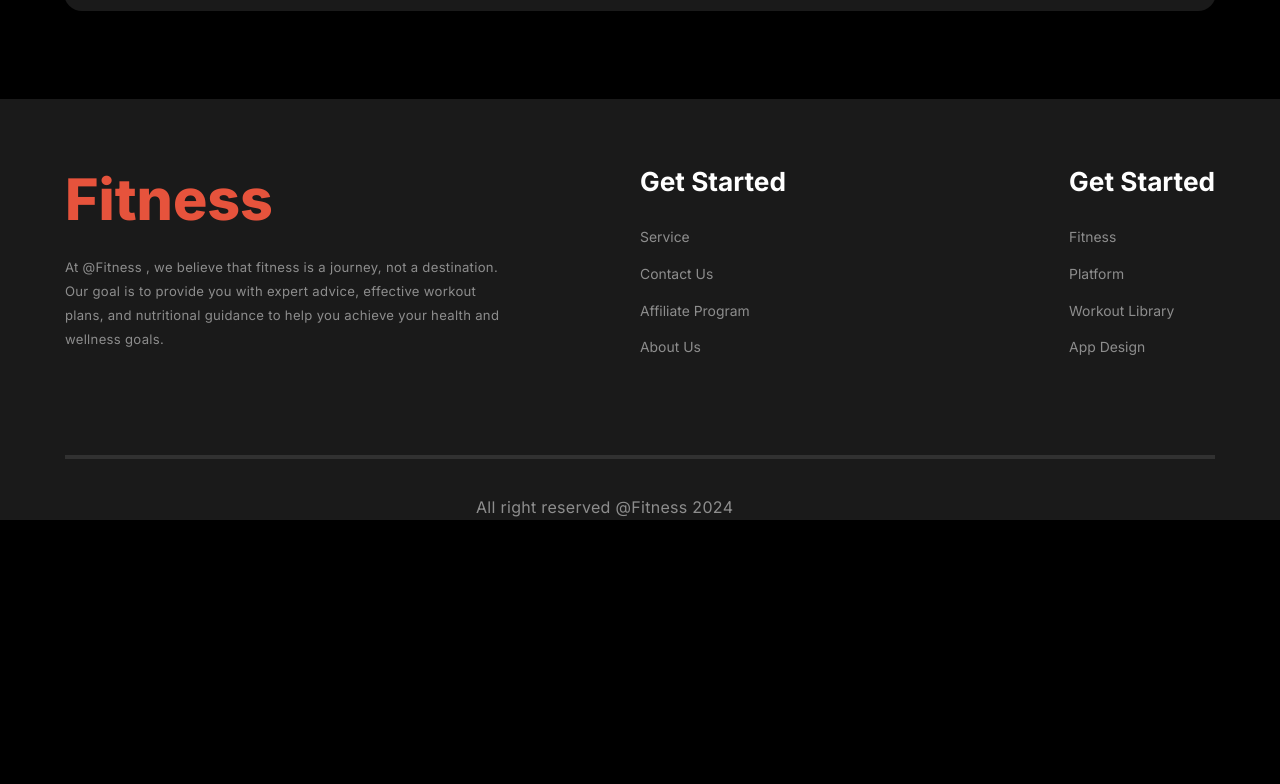
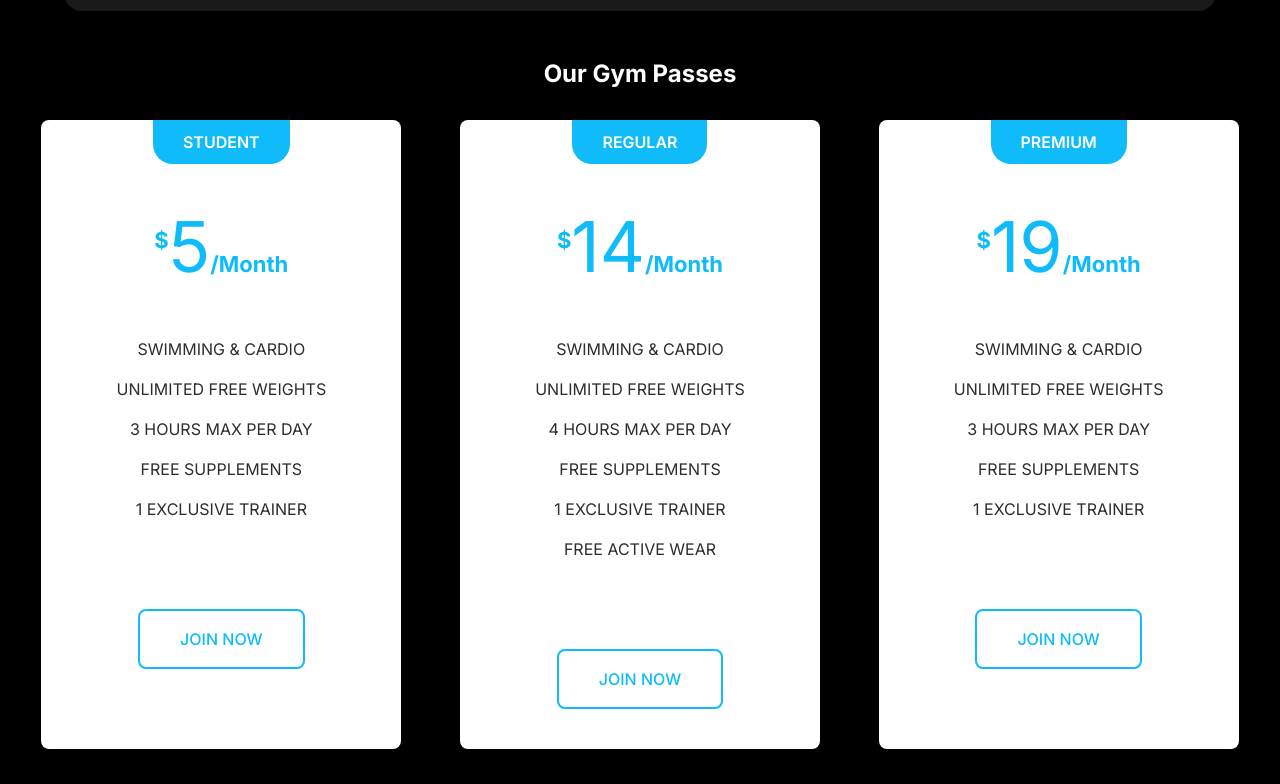
Before and after one commit to MithuAhammad/Assignment-2, a plain HTML site: page index.html in a window 1280 px wide. Shown: the part 3113-3897 px from the top of the page. Before the commit the page ends 3633 px from the top, so only its background shows below. Drawn offline with Linux system fonts and the light colour scheme.

Commit message:
Our Gym Passes section Added (Bonus part)

```diff
--- a/index.html
+++ b/index.html
@@ -251,6 +251,51 @@
         </div>
       </section>
       <!-- Team Section End -->
+      <!-- Pricing Section -->
+      <section>
+        <h1 class="gym-pass">Our Gym Passes</h1>
+        <div class="pricing-table">
+          <div class="pricing-card">
+            <h3 class="pricing-card-header">Student</h3>
+            <div class="price"><sup>$</sup>5<span>/Month</span></div>
+            <ul>
+              <li>Swimming & Cardio</li>
+              <li>Unlimited Free Weights</li>
+              <li>3 Hours Max per Day</li>
+              <li>Free Supplements</li>
+              <li>1 Exclusive Trainer</li>
+            </ul>
+            <a href="#" class="order-btn">Join Now</a>
+          </div>
+
+          <div class="pricing-card">
+            <h3 class="pricing-card-header">Regular</h3>
+            <div class="price"><sup>$</sup>14<span>/Month</span></div>
+            <ul>
+              <li>Swimming & Cardio</li>
+              <li>Unlimited Free Weights</li>
+              <li>4 Hours Max per Day</li>
+              <li>Free Supplements</li>
+              <li>1 Exclusive Trainer</li>
+              <li>Free Active Wear</li>
+            </ul>
+            <a href="#" class="order-btn">Join Now</a>
+          </div>
+
+          <div class="pricing-card">
+            <h3 class="pricing-card-header">Premium</h3>
+            <div class="price"><sup>$</sup>19<span>/Month</span></div>
+            <ul>
+              <li>Swimming & Cardio</li>
+              <li>Unlimited Free Weights</li>
+              <li>3 Hours Max per Day</li>
+              <li>Free Supplements</li>
+              <li>1 Exclusive Trainer</li>
+            </ul>
+            <a href="#" class="order-btn">Join NOw</a>
+          </div>
+        </div>
+      </section>
     </main>
     <footer class="footer">
       <div class="footer-content">
--- a/styles/styles.css
+++ b/styles/styles.css
@@ -1,5 +1,5 @@
 @import url("https://fonts.googleapis.com/css2?family=Dancing+Script:wght@400..700&family=Inter:wght@100..900&display=swap");
-
+@import url("https://fonts.googleapis.com/css?family=Source+Sans+Pro&display=swap");
 /* universal styles */
 * {
   box-sizing: border-box;
@@ -631,7 +631,82 @@ th {
   line-height: 24px;
   letter-spacing: 0.3px;
 }
+/* Priceing Start */
+.gym-pass{
+    color: #fff;
+    text-align: center;
+    padding-top: 2em;
+}
+.pricing-table{
+    display: flex;
+    flex-wrap: wrap;
+    justify-content: space-around;
+    width: min(1600px, 100%);
+    margin: auto;
+    padding :12px;
+  }
 
+  .pricing-card{
+    flex: 1;
+    max-width: 360px;
+    background-color: #fff;
+    margin: 20px 10px;
+    text-align: center;
+    cursor: pointer;
+    overflow: hidden;
+    color: #2d2d2d;
+    border-radius: 8px;
+  }
+
+  .pricing-card-header{
+    background-color: #0fbcf9;
+    display: inline-block;
+    color: #fff;
+    padding: 12px 30px;
+    border-radius: 0 0 20px 20px;
+    font-size: 16px;
+    text-transform: uppercase;
+    font-weight: 600;
+
+  }
+
+
+
+  .price{
+    font-size: 70px;
+    color: #0fbcf9;
+    margin: 40px 0;
+
+  }
+
+  .price sup, .price span{
+    font-size: 22px;
+    font-weight: 700;
+  }
+
+
+  .pricing-card li{
+    font-size: 16px;
+    padding: 10px 0;
+    text-transform: uppercase;
+  }
+
+  .order-btn{
+    display: inline-block;
+    text-decoration: none;
+    margin-bottom: 40px;
+    margin-top: 80px;
+    border: 2px solid #0fbcf9;
+    color: #0fbcf9;
+    padding: 18px 40px;
+    border-radius: 8px;
+    text-transform: uppercase;
+    font-weight: 500;
+
+  }
+
+
+/* priceing end */
 .footer {
   width: 100%;
   /* height: 489px; */
@@ -662,7 +737,6 @@ th {
   line-height: 120%;
   margin-bottom: 20px;
   font-family: Inter;
-
 }
 
 .footer-fitness-description {
```
